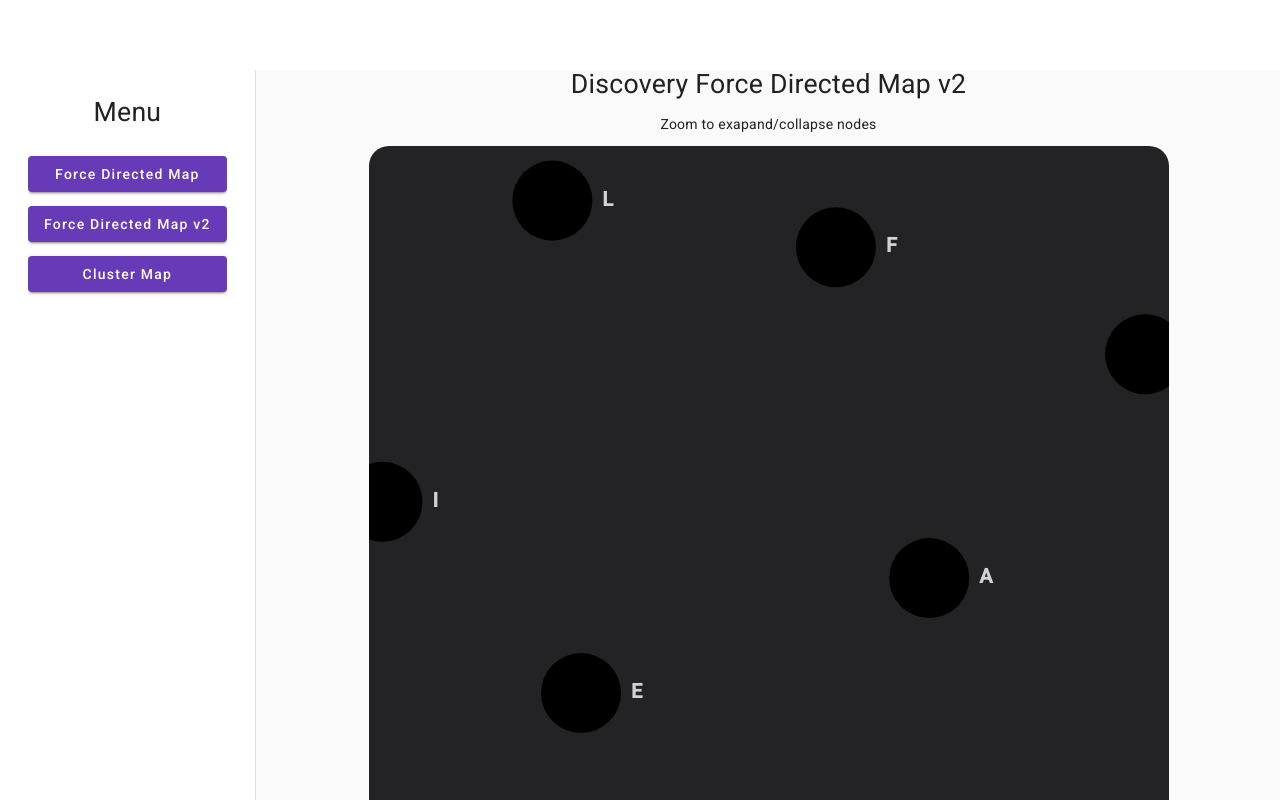
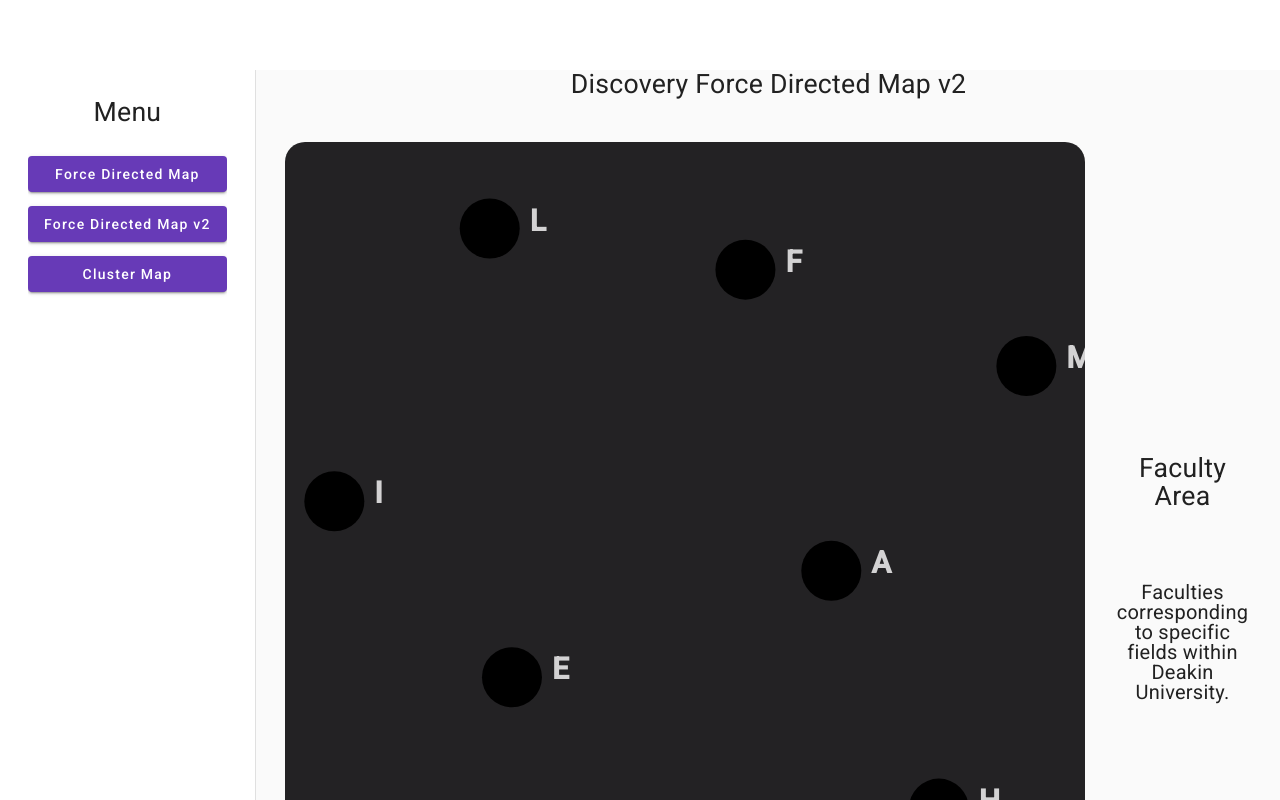
Before and after one commit to thoth-tech/CourseFlow, an Angular app in the folder Frontend/course-flow-app/: page / in a window 1280 px wide. Shown: the top 800 px of the page. Built offline with nearby package versions, Linux system fonts and the light colour scheme.

Commit message:
Updated force-directed-map-v2

```diff
--- a/Frontend/course-flow-app/src/app/dataHandling/discoveryMapProperties.ts
+++ b/Frontend/course-flow-app/src/app/dataHandling/discoveryMapProperties.ts
@@ -81,8 +81,8 @@ const largeWindowSizeBasedProperties : IWindowSizeProperties = {
     nodeDistance: 140,
     clusterForce: -250,
     fieldNodeRadius: 50,
-    specializationNodeRadius: 25,
-    unitNodeRadius: 3,
+    specializationNodeRadius: 15,
+    unitNodeRadius: 10,
     unitLabelProperties: {
         x: 15,
         y: 0,
--- a/Frontend/course-flow-app/src/app/discovery/discovery-force-directed-map-v2/discovery-force-directed-map-v2.component.css
+++ b/Frontend/course-flow-app/src/app/discovery/discovery-force-directed-map-v2/discovery-force-directed-map-v2.component.css
@@ -0,0 +1,30 @@
+.force-directed-map-container{
+    padding: 2em;
+    display: flex;
+    flex-direction: row;
+    justify-content: center;
+    gap: 2em;
+}
+
+.force-directed-map-content {
+    display: flex;
+    flex-direction: column;
+    gap: 3em;
+}
+
+.more-details-container {
+    width: 100%;
+    display: flex;
+    flex-direction: column;
+    text-align: center;
+    justify-content: center;
+    gap: 4em;
+}
+
+.more-details-container h3{
+    font-size: 20pt;
+}
+
+.more-details-container p{
+    font-size: 15pt;
+}
--- a/Frontend/course-flow-app/src/app/discovery/discovery-force-directed-map-v2/discovery-force-directed-map-v2.component.html
+++ b/Frontend/course-flow-app/src/app/discovery/discovery-force-directed-map-v2/discovery-force-directed-map-v2.component.html
@@ -1,5 +1,13 @@
 <div class="force-directed-map-container">
-    <p>Zoom to exapand/collapse nodes</p>
-    <div id="discoveryForceDirectedMap"></div>
-    <button  mat-raised-button color="primary">Reset View</button>
+
+    <div class="force-directed-map-content">
+        <div id="discoveryForceDirectedMap"></div>
+        <button  mat-raised-button color="primary" (click)="onResetViewPressed()">Reset View</button>
+    </div>
+
+    <div class="more-details-container">
+        <h3>{{moreDetailsPanelTitle}}</h3>
+        <p>{{moreDetailsPanelDescription}}</p>
+    </div>
+
 </div>
--- a/Frontend/course-flow-app/src/app/discovery/discovery-force-directed-map-v2/discovery-force-directed-map-v2.component.ts
+++ b/Frontend/course-flow-app/src/app/discovery/discovery-force-directed-map-v2/discovery-force-directed-map-v2.component.ts
@@ -27,6 +27,10 @@ export class DiscoveryForceDirectedMapV2Component {
   // Discovery data
   discoveryData: IDiscoveryData = Object();
   discoveryColorData: IDiscoveryColorData = Object();
+
+  // More details panel
+  moreDetailsPanelTitle: string = "Faculty Area"
+  moreDetailsPanelDescription: string = "Faculties corresponding to specific fields within Deakin University."
 
   /**
    * Constructor for the component.
@@ -96,11 +100,13 @@ export class DiscoveryForceDirectedMapV2Component {
    */
   createDiscoveryForceDirectedMap(): void {
 
+    this.moreDetailsPanelTitle = "Faculty Area"
+    this.moreDetailsPanelDescription = "Faculties corresponding to specific fields within Deakin University."
+
     // In case we already have a svg element (can happen on window resize events)
     d3.select("svg").remove();
 
     // Create the svg canvas
-
     let baseSvgCanvas =  d3.select("div#discoveryForceDirectedMap")
                             .append("svg")
                             .attr("width", this.currentWindowSizeProperties.canvasWidth)
@@ -143,12 +149,41 @@ export class DiscoveryForceDirectedMapV2Component {
   startForceDirectedSimulation(parentNode:d3.Selection<SVGGElement, unknown, HTMLElement, any>,
                                nodeData: IDiscoveryNodeData[]): void {
 
+    if (this.currentForceDirectedSimulation) {
+      this.currentForceDirectedSimulation.stop();
+    }
+
+    nodeData.forEach((node) => {
+      node.x = undefined;
+      node.y = undefined;
+    })
+
+    parentNode.selectAll("g").remove();
+
     // Create the simulation behaviour
     // To my understanding, force many body will apply an equal force to all nodes. Without the link property, nodes will spread out from each other.
     // With the link property, we can attach nodes with each other and form a graph. Unlinked nodes will spread out by itself, and links nodes I assume will have forces applied in a different manner.
     this.currentForceDirectedSimulation = d3.forceSimulation(nodeData)
         //.force("link", d3.forceLink(this.discoveryLinksData).id(this.getNodeId))
-      .force("charge", d3.forceManyBody().strength(-300))
+      .force("charge", d3.forceManyBody().strength((data : d3.SimulationNodeDatum) => {
+
+        let d: IDiscoveryNodeData = data as IDiscoveryNodeData
+
+        let force: number = 0;
+
+        if (d.nodeLabelType === "Faculty") {
+          force = -2000 / nodeData.length
+        }
+
+        else if (d.nodeLabelType === "Discipline") {
+          force = -2000 / nodeData.length
+        }
+        else{
+          force = -2000 / nodeData.length
+        }
+
+        return force;
+      }))
       .force("center", d3.forceCenter(this.currentWindowSizeProperties.canvasWidth / 2, this.currentWindowSizeProperties.canvasHeight / 2))
 
 
@@ -161,36 +196,103 @@ export class DiscoveryForceDirectedMapV2Component {
     // Create the circle element and attach it to the node.
     this.currentNodes.append('circle')
       .attr("fill", (d : IDiscoveryNodeData) => this.discoveryColorData[d.group])
-      .attr("r", 40)
+      .attr("r", (d : IDiscoveryNodeData) => {
+        let radius = 0;
+
+        if (d.nodeLabelType === "Faculty") {
+
+          radius = this.currentWindowSizeProperties.fieldNodeRadius;
+        }
+        else if (d.nodeLabelType === "Discipline") {
+
+          radius = this.currentWindowSizeProperties.specializationNodeRadius;
+        }
+        else if (d.nodeLabelType === "Unit") {
+
+          radius = this.currentWindowSizeProperties.unitNodeRadius;
+        }
+
+        return radius;
+      })
       .on("click", (event, d: IDiscoveryNodeData) => {
 
-        if (this.currentForceDirectedSimulation) {
-          this.currentForceDirectedSimulation.stop();
-        }
+        if (d.nodeLabelType == "Faculty") {
 
-        nodeData.forEach((node) => {
-          node.x = undefined;
-          node.y = undefined;
-        })
-
-        parentNode.selectAll("g").remove();
-
-        if (d.nodeLabelType == "Faculty") {
-          this.startForceDirectedSimulation(parentNode, this.discoveryData.disciplineNodes);
+          this.moreDetailsPanelTitle = d.id;
+          this.moreDetailsPanelDescription = d.description;
+          this.startForceDirectedSimulation(parentNode, this.discoveryData.disciplineNodes[d.id]);
         }
         else if (d.nodeLabelType == "Discipline") {
-          this.startForceDirectedSimulation(parentNode, this.discoveryData.unitNodes);
+
+          this.moreDetailsPanelTitle = d.id;
+          this.moreDetailsPanelDescription = d.description;
+          this.startForceDirectedSimulation(parentNode, this.discoveryData.unitNodes[d.id]);
         }
-
-
+        else if (d.nodeLabelType == "Unit") {
+          this.moreDetailsPanelTitle = d.name;
+          this.moreDetailsPanelDescription = d.description;
+        }
       });
 
     // Create the text element and attach it to the group.
     this.currentNodes.append("text")
     .text((d: IDiscoveryNodeData) => d.id)
-    .style('font-size', "20px")
-    .attr('x', 50)
-    .attr('y', 5)
+    .style('font-size', (d: IDiscoveryNodeData) => {
+      let radius = 0;
+
+      if (d.nodeLabelType === "Faculty") {
+
+        radius = this.currentWindowSizeProperties.fieldNodeRadius;
+      }
+      else if (d.nodeLabelType === "Discipline") {
+
+        radius = this.currentWindowSizeProperties.specializationNodeRadius;
+      }
+      else if (d.nodeLabelType === "Unit") {
+
+        radius = this.currentWindowSizeProperties.unitNodeRadius;
+      }
+
+      return radius;
+    })
+    .attr('x', (d: IDiscoveryNodeData) => {
+
+      let x = 0;
+
+      if (d.nodeLabelType === "Faculty") {
+
+        x = this.currentWindowSizeProperties.fieldLabelProperties.x;
+      }
+      else if (d.nodeLabelType === "Discipline") {
+
+        x = this.currentWindowSizeProperties.specializationLabelProperties.x;
+      }
+      else if (d.nodeLabelType === "Unit") {
+
+        x = this.currentWindowSizeProperties.unitLabelProperties.x;
+      }
+
+      return x;
+    })
+    .attr('y', (d: IDiscoveryNodeData) => {
+
+      let y = 0;
+
+      if (d.nodeLabelType === "Faculty") {
+
+        y = this.currentWindowSizeProperties.fieldLabelProperties.y;
+      }
+      else if (d.nodeLabelType === "Discipline") {
+
+        y = this.currentWindowSizeProperties.specializationLabelProperties.y;
+      }
+      else if (d.nodeLabelType === "Unit") {
+
+        y = this.currentWindowSizeProperties.unitLabelProperties.y;
+      }
+
+      return y;
+    })
     .style('font-weight', '900')
     .style('fill', 'rgba(255, 255, 255, 0.8');
 
@@ -216,4 +318,12 @@ export class DiscoveryForceDirectedMapV2Component {
       }
     });
   }
+
+    /**
+   * Resets the simulation.
+   */
+    onResetViewPressed(): void {
+
+      this.createDiscoveryForceDirectedMap();
+    }
 }
```
Also changed, not shown: Frontend/course-flow-app/src/app/dataHandling/discoveryForceDirectedJsonData_v2.ts (+26 -10 lines), Frontend/course-flow-app/src/app/interfaces/discoveryInterfaces.ts (+10 -2 lines).
